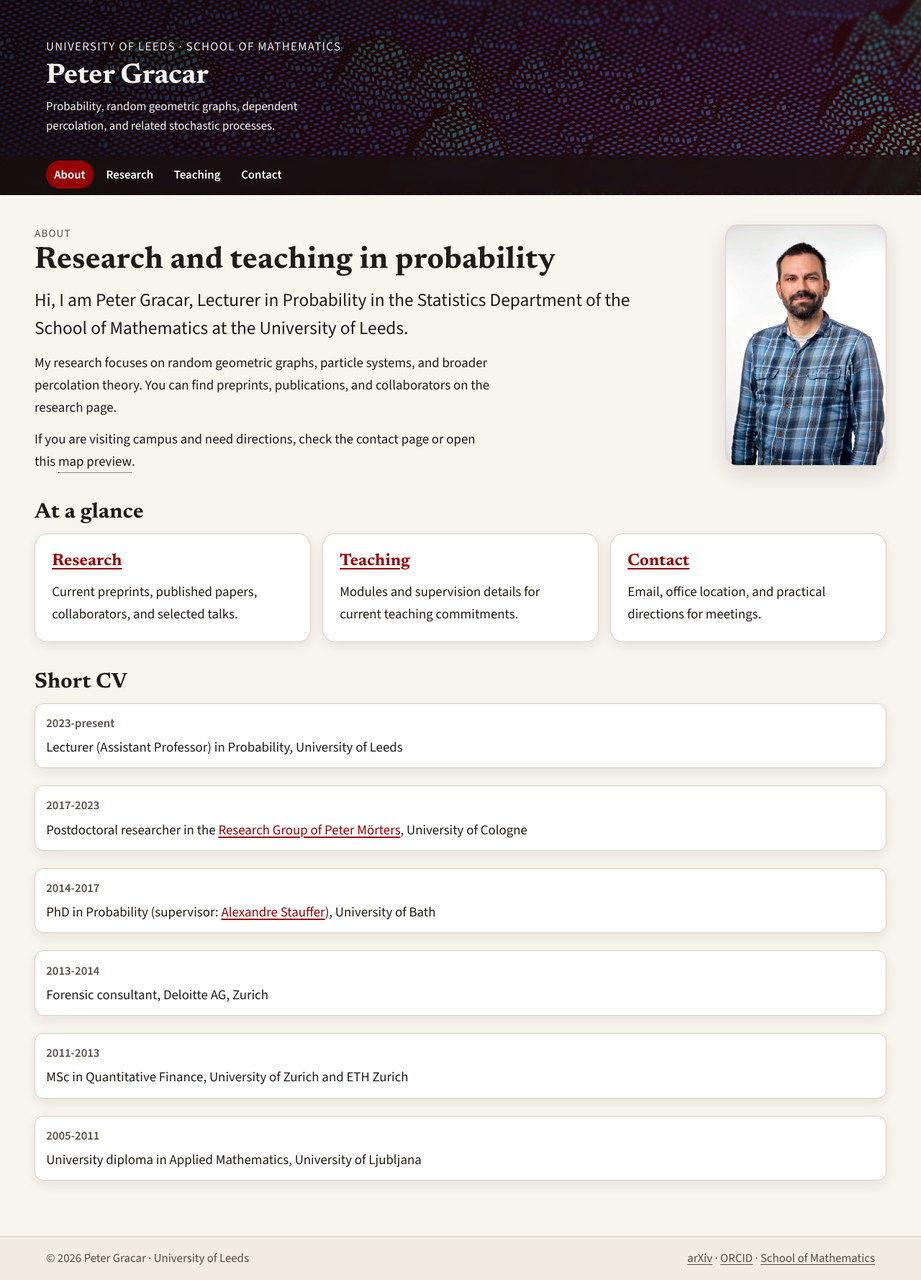
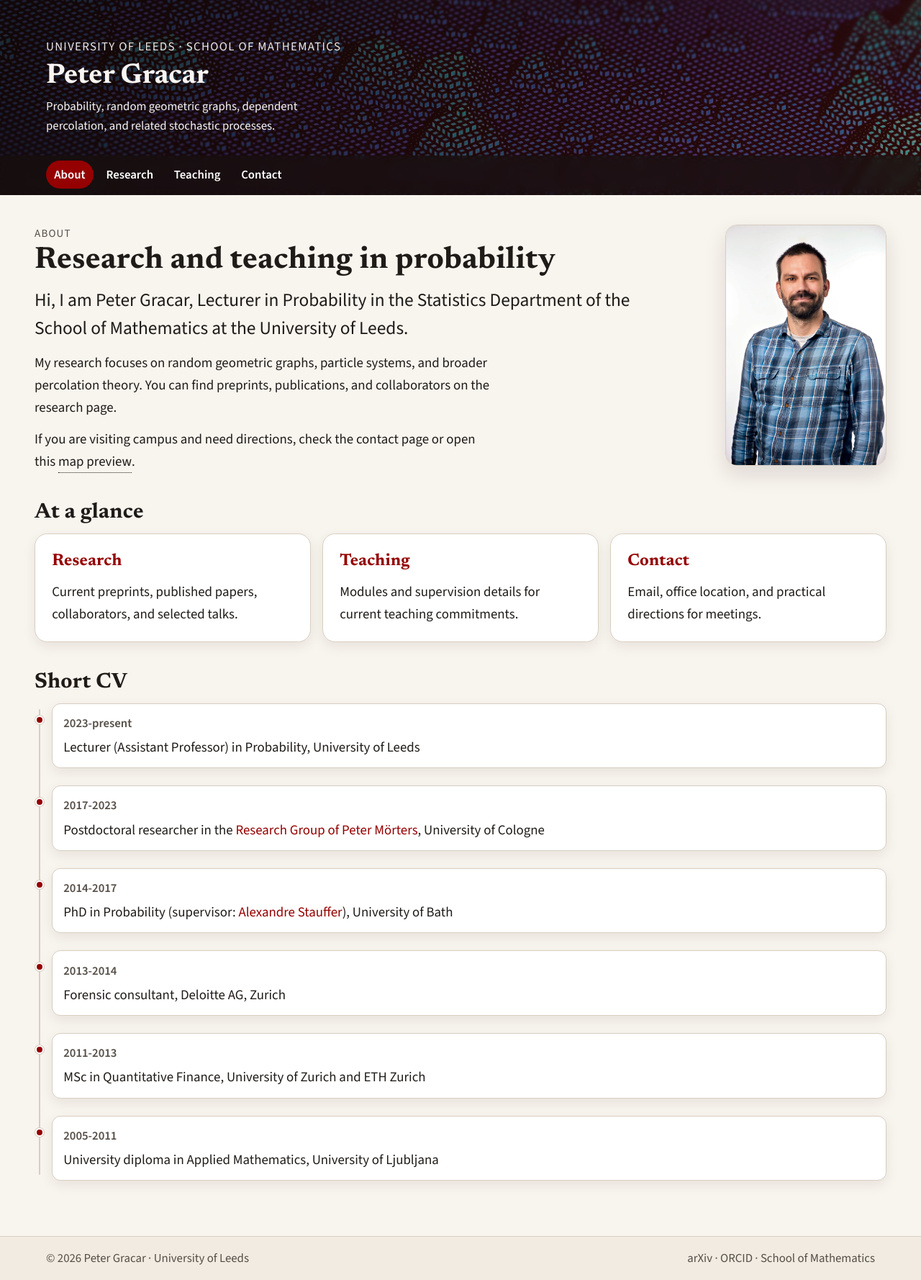
Before and after one commit to PeterGracar/PeterGracar.github.io, a Jekyll site: the page built from index.html, in a window 1280 px wide. Shown: the whole page at 72% size. Built offline with Jekyll 4.4.1, drawn with Linux system fonts in a browser that asks for light colours.

Commit message:
Add animated link underlines and timeline connector
Re-add link hover underlines (background-image gradient expanding
left to right) and timeline vertical line with accent dots.

https://claude.ai/code/session_01Lq89522sNyAGcgNboJ3HDz

```diff
--- a/_layouts/default.html
+++ b/_layouts/default.html
@@ -31,7 +31,7 @@
   <link rel="icon" type="image/png" sizes="32x32" href="/favicon-32x32.png">
   <link rel="icon" type="image/png" sizes="16x16" href="/favicon-16x16.png">
   <link rel="manifest" href="/site.webmanifest">
-  <link rel="stylesheet" href="style.css?v=2">
+  <link rel="stylesheet" href="style.css?v=3">
 
   {% if page.mathjax %}
   <script>
--- a/style.css
+++ b/style.css
@@ -91,13 +91,23 @@ img {
 
 a {
   color: var(--color-accent);
-  text-decoration-thickness: 0.08em;
-  text-underline-offset: 0.18em;
-  transition: color var(--transition-fast), text-decoration-color var(--transition-fast);
+  text-decoration: none;
+  background-image: linear-gradient(var(--color-accent-strong), var(--color-accent-strong));
+  background-size: 0% 1.5px;
+  background-position: 0 100%;
+  background-repeat: no-repeat;
+  transition: color var(--transition-fast), background-size var(--transition-base);
 }
 
 a:hover {
   color: var(--color-accent-strong);
+  background-size: 100% 1.5px;
+}
+
+.site-nav a,
+.site-name a,
+.button-link {
+  background-image: none;
 }
 
 a:focus-visible,
@@ -319,13 +329,29 @@ li + li {
 }
 
 .timeline {
+  --track-x: 0.45rem;
+  --tl-pad: 1.5rem;
   list-style: none;
-  padding: 0;
+  padding: 0 0 0 var(--tl-pad);
   display: grid;
   gap: 0.85rem;
+  position: relative;
+}
+
+.timeline::before {
+  content: '';
+  position: absolute;
+  left: var(--track-x);
+  top: 0.5rem;
+  bottom: 0.5rem;
+  width: 2px;
+  background: var(--color-border);
+  border-radius: 1px;
+  translate: -50% 0;
 }
 
 .timeline li {
+  position: relative;
   display: grid;
   gap: 0.22rem;
   background: var(--color-surface);
@@ -333,6 +359,19 @@ li + li {
   border-radius: var(--radius-md);
   box-shadow: var(--shadow-card);
   padding: 0.82rem 0.95rem;
+}
+
+.timeline li::before {
+  content: '';
+  position: absolute;
+  left: calc(var(--track-x) - var(--tl-pad) - 1px - 0.25rem - 2px);
+  top: 1rem;
+  width: 0.5rem;
+  height: 0.5rem;
+  border-radius: 50%;
+  background: var(--color-accent);
+  border: 2px solid var(--color-surface);
+  box-shadow: 0 0 0 1px var(--color-border);
 }
 
 .timeline-year {
```
